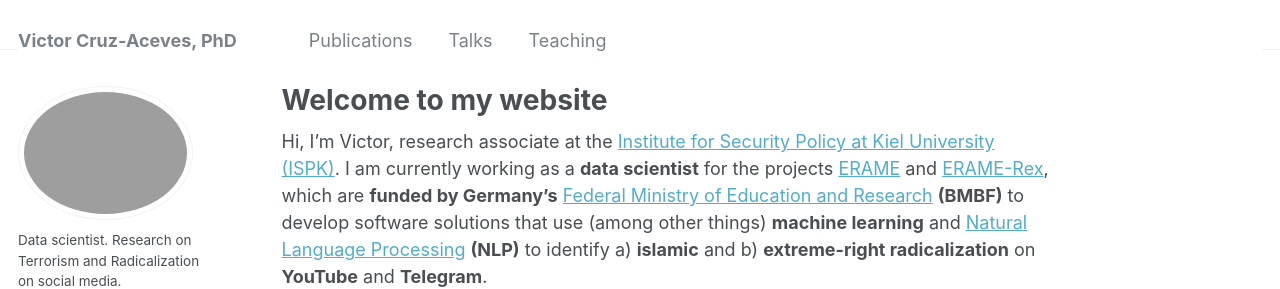
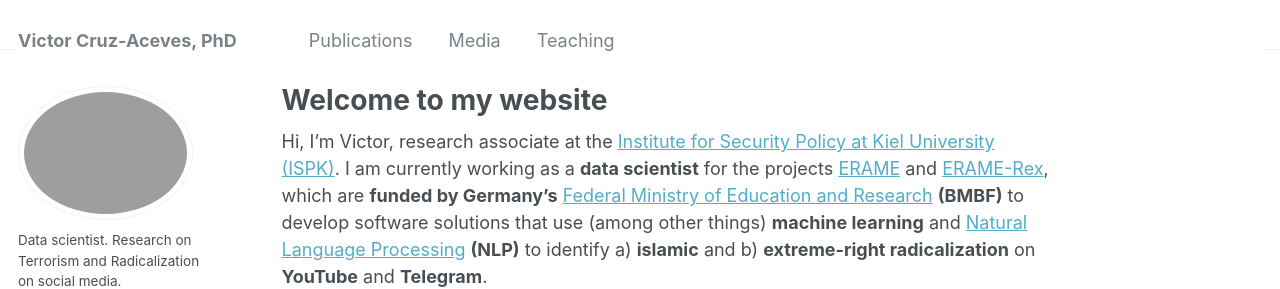
Before and after one commit to victor-cruz-aceves/victor-cruz-aceves.github.io, a Jekyll site: the page built from _pages/about.md, in a window 1280 px wide. Shown: the top 289 px of the page. Built offline with Jekyll 4.4.1, drawn with Linux system fonts in a browser that asks for light colours.

Commit message:
Renamed "talks" as "media"

```diff
--- a/_data/navigation.yml
+++ b/_data/navigation.yml
@@ -3,7 +3,7 @@ main:
   - title: "Publications"
     url: /publications/
 
-  - title: "Talks"
+  - title: "Media"
     url: /talks/
 
   - title: "Teaching"
```
